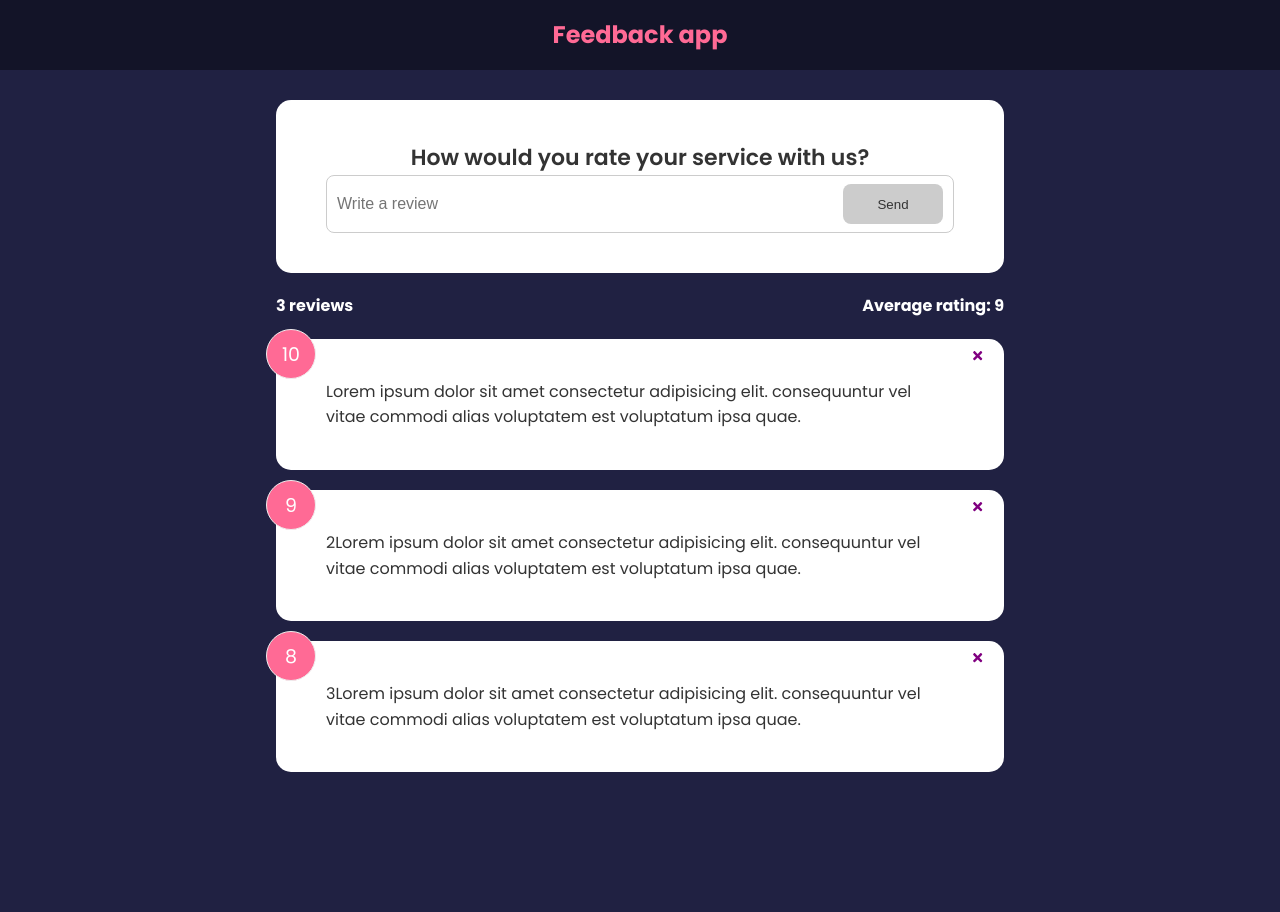
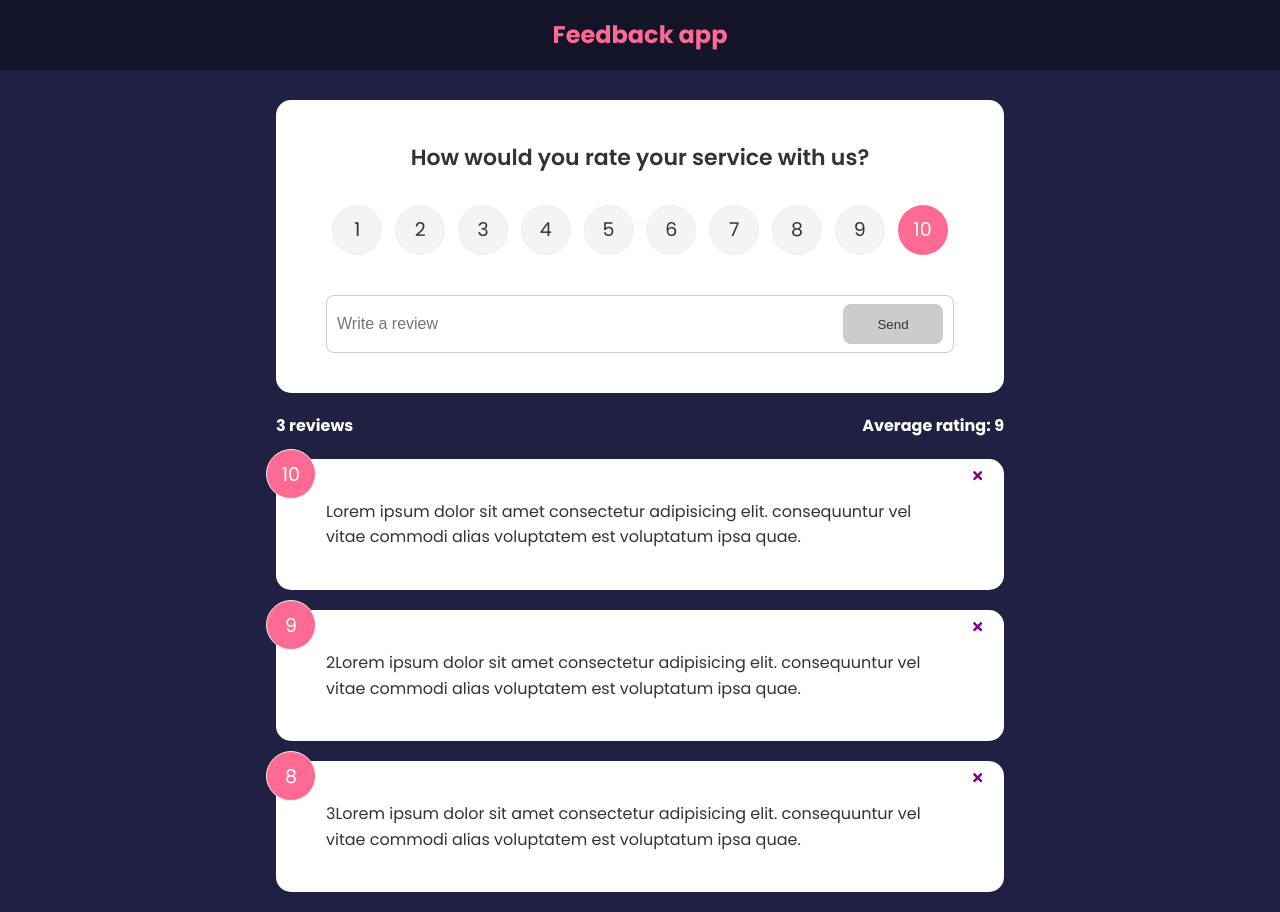
Before and after one commit to davydegr/react-review-app, a React (Create React App) app: page / in a window 1280 px wide. Before the commit the page ends 800 px from the top, so only its background shows below. Built offline with nearby package versions, Linux system fonts and the light colour scheme; the HTML template or start-up script is replaced by a standard one.

Commit message:
Added rating as state in the feedbackform

```diff
--- a/src/components/FeedbackForm.jsx
+++ b/src/components/FeedbackForm.jsx
@@ -1,10 +1,12 @@
 import Card from "./shared/Card"
 import {useState} from 'react'
 import Button from './shared/Button'
+import RatingSelect from './RatingSelect'
 
 function FeedbackForm() {
 
   const [text, setText] = useState('')
+  const [rating, setRating] = useState(10)
   const [btnDisabled, setBtnDisabled] = useState(true)
   const [message, setMessage] = useState('')
 
@@ -29,7 +31,7 @@
       <form action="#">
         <h2>How would you rate your service with us?</h2>
 
-        {/* TODO: Rating selecto component */}
+        <RatingSelect select={(rating) => setRating(rating)}/>
 
         <div className="input-group">
           <input onChange={handleTextChange}
--- /dev/null
+++ b/src/components/RatingSelect.jsx
@@ -0,0 +1,31 @@
+import {useState} from 'react'
+
+function RatingSelect({select}) {
+
+  const [selected, setSelected] = useState(10)
+
+  const handleChange = (event) => {
+    setSelected(+event.currentTarget.value)
+    select(+event.currentTarget.value)
+  }
+
+  return (
+    <ul className='rating'>
+      {Array.from({ length: 10 }, (_, i) => (
+        <li key={`rating-${i + 1}`}>
+          <input
+            type='radio'
+            id={`num${i + 1}`}
+            name='rating'
+            value={i + 1}
+            onChange={handleChange}
+            checked={selected === i + 1}
+          />
+          <label htmlFor={`num${i + 1}`}>{i + 1}</label>
+        </li>
+      ))}
+    </ul>
+  )
+}
+
+export default RatingSelect
```
